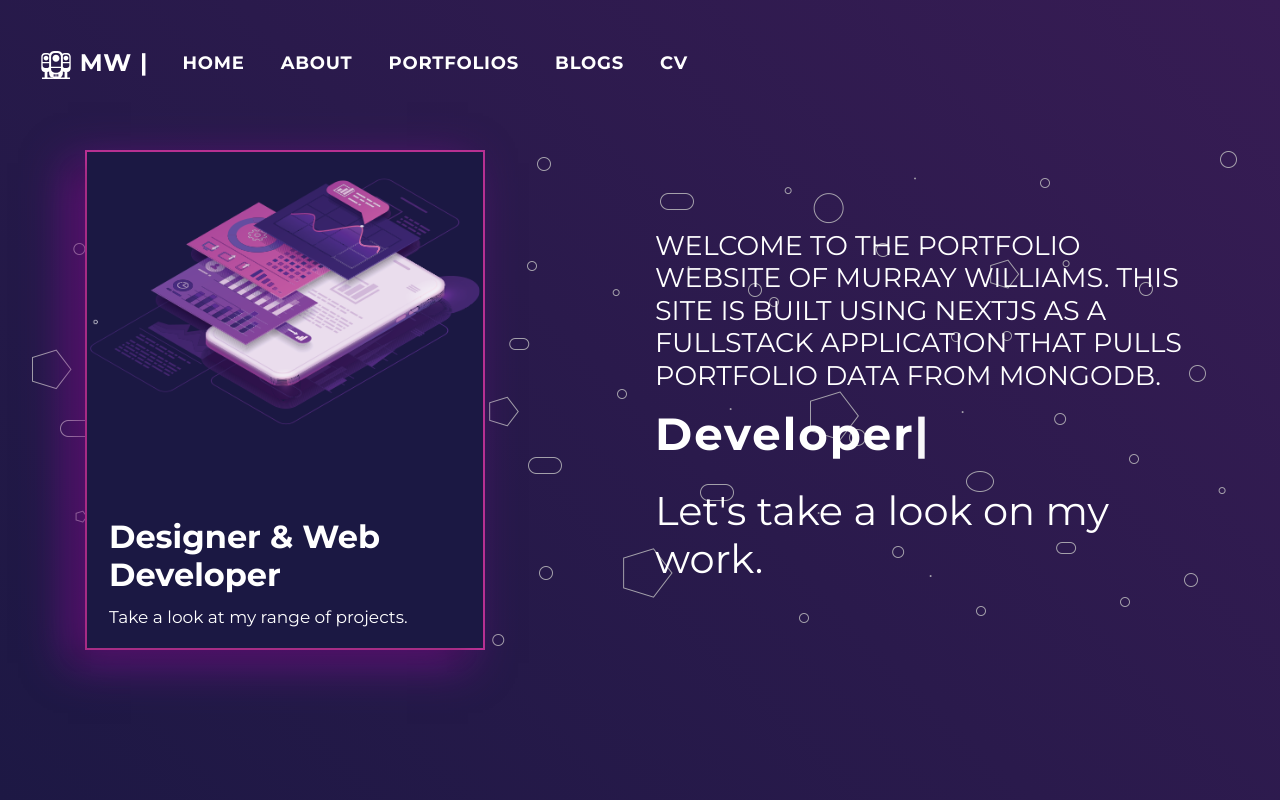
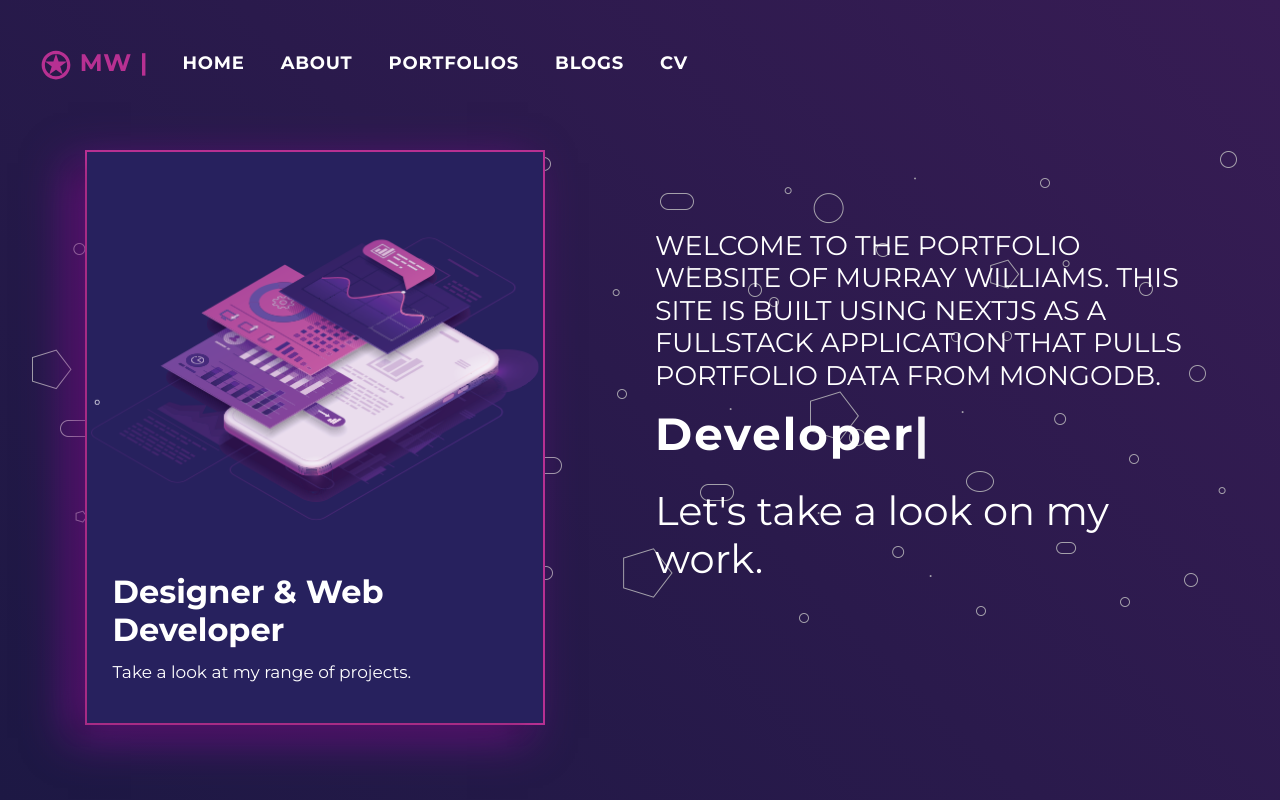
Before and after one commit to murray-williams/portfolio-mw, a Next.js app: page / in a window 1280 px wide. Built offline with nearby package versions, Linux system fonts and the light colour scheme.

Commit message:
Updated brand styling + image text position

```diff
--- a/components/shared/Header.js
+++ b/components/shared/Header.js
@@ -9,7 +9,7 @@ import {
   NavItem,
 } from 'reactstrap'
 
-import { GiAbstract018 } from 'react-icons/gi'
+import { GiAlliedStar } from 'react-icons/gi'
 
 const BsNavLink = (props) => {
   const { href, title } = props
@@ -35,7 +35,7 @@ const Header = () => {
         <div className="navbar-brand">
           <Link href="/">
             <a className="port-navbar-brand">
-              <GiAbstract018 size="2rem" /> MW |
+              <GiAlliedStar size="2rem" /> MW |
             </a>
           </Link>
         </div>
--- a/styles/components/_header.scss
+++ b/styles/components/_header.scss
@@ -6,11 +6,15 @@
 
   .port-navbar {
     &-brand {
-      color: white;
+      color: #b73092;
       font-size: 24px;
       text-transform: uppercase;
       letter-spacing: 1px;
       font-weight: bold;
+
+      svg {
+        fill: #b73092;
+      }
 
       &:hover {
         text-decoration: none;
--- a/styles/shared/_index.scss
+++ b/styles/shared/_index.scss
@@ -27,12 +27,12 @@
 
   perspective: 1000px;
   color: white;
-  width: 400px;
+  width: 460px;
   position: relative;
 
   &-content {
     position: absolute;
-    bottom: 20px;
+    bottom: 40px;
     width: 360px;
     left: 6%;
     z-index: 1;
```
Also changed, not shown: public/images/section-1.png.
